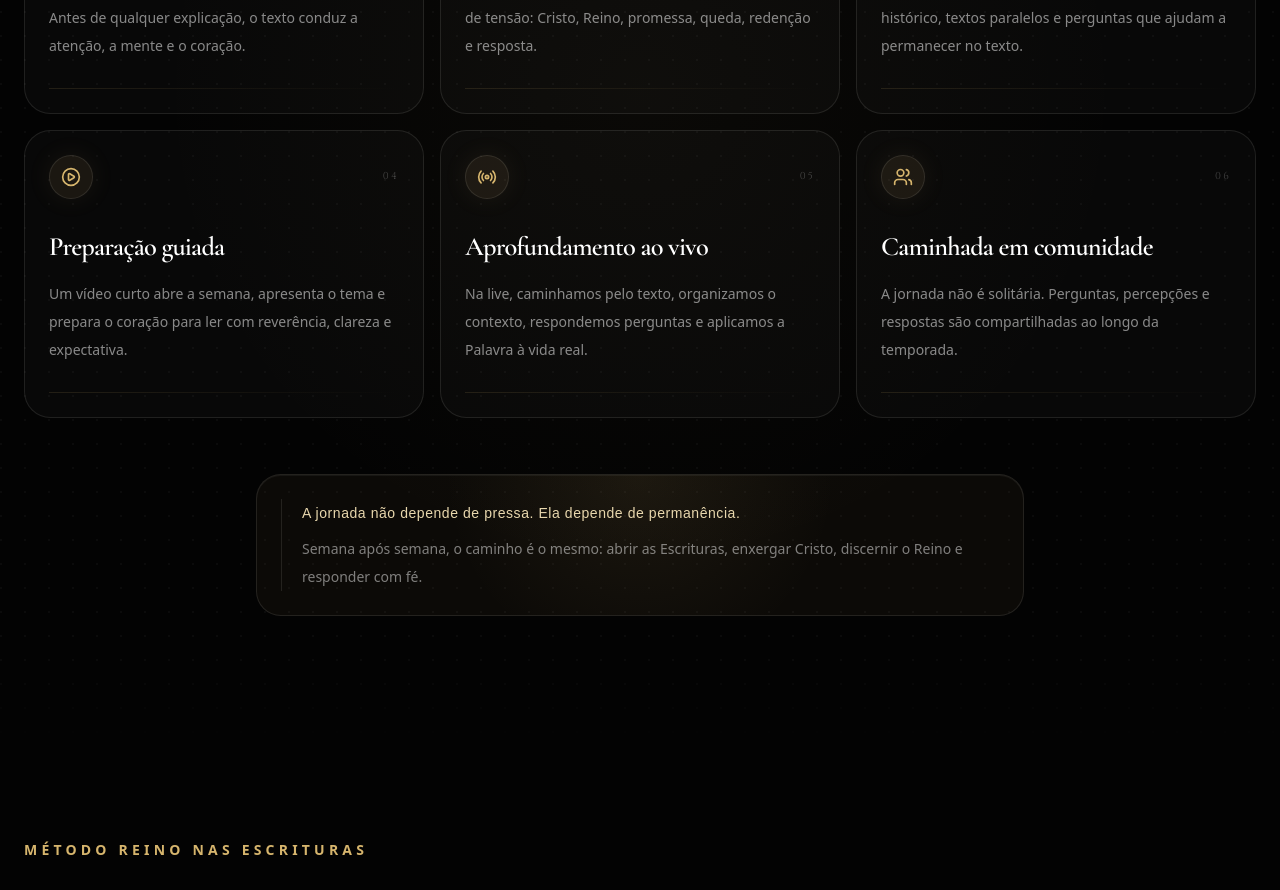
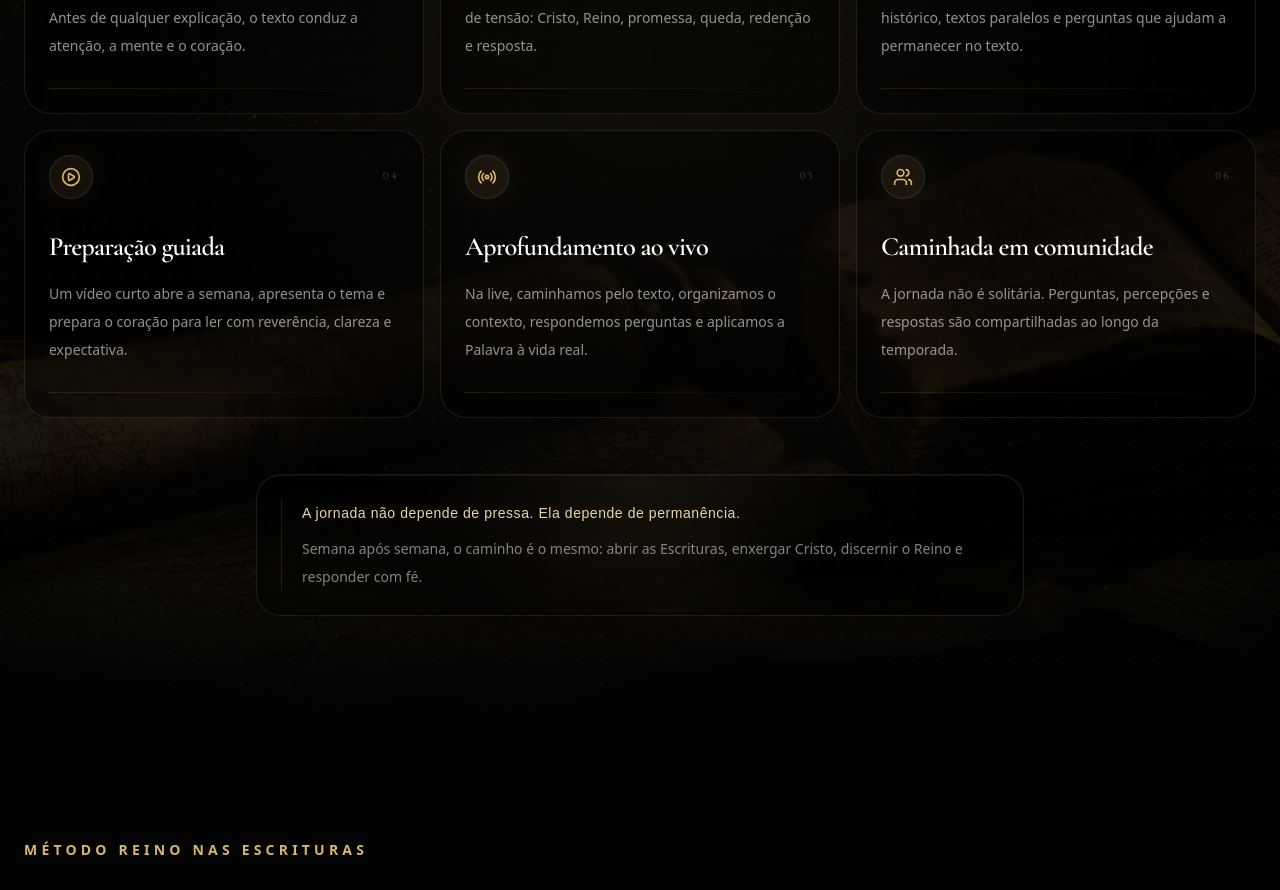
Before and after one commit to MarcoFranca/trazendooreino, a Next.js app: page / in a window 1280 px wide. Shown: the part 4160-5050 px from the top of the page. Built offline with nearby package versions, Linux system fonts and the light colour scheme; a web font is replaced by a local one.

Commit message:
background cinematografico

```diff
--- a/src/components/how-it-works-section.tsx
+++ b/src/components/how-it-works-section.tsx
@@ -47,24 +47,50 @@ export function HowItWorksSection() {
           id="como-funciona"
           className="relative overflow-hidden bg-[#030303] px-6 py-24 text-white md:py-32"
       >
+        {/* imagem no fundo da seção inteira */}
         <div
             aria-hidden
-            className="absolute inset-0 bg-[radial-gradient(circle_at_50%_0%,rgba(214,181,109,0.09),transparent_34%),radial-gradient(circle_at_50%_55%,rgba(214,181,109,0.035),transparent_48%)]"
+            className="absolute inset-0 bg-cover bg-center"
+            style={{
+              backgroundImage: "url('/images/study-table.png')",
+              backgroundPosition: "center top",
+            }}
         />
 
+        {/* camada escura para legibilidade */}
+        <div
+            aria-hidden
+            className="absolute inset-0 bg-[linear-gradient(to_bottom,rgba(3,3,3,0.20)_0%,rgba(3,3,3,0.30)_34%,rgba(3,3,3,0.72)_76%,#030303_100%)]"
+        />
+
+        {/* glow dourado */}
+        <div
+            aria-hidden
+            className="absolute inset-0 bg-[radial-gradient(circle_at_50%_8%,rgba(214,181,109,0.12),transparent_34%),radial-gradient(circle_at_50%_56%,rgba(214,181,109,0.045),transparent_48%)]"
+        />
+
+        {/* vinheta */}
+        <div
+            aria-hidden
+            className="absolute inset-0 bg-[radial-gradient(circle_at_center,transparent_20%,rgba(0,0,0,0.58)_82%,rgba(0,0,0,0.88)_100%)]"
+        />
+
+        {/* textura */}
         <div
             aria-hidden
             className="absolute inset-0 opacity-[0.032] [background-image:radial-gradient(circle_at_1px_1px,white_1px,transparent_0)] [background-size:24px_24px]"
         />
 
+        {/* linha superior */}
         <div
             aria-hidden
             className="absolute inset-x-0 top-0 h-px bg-gradient-to-r from-transparent via-[#d6b56d]/24 to-transparent"
         />
 
+        {/* fade inferior */}
         <div
             aria-hidden
-            className="absolute left-1/2 top-0 h-[26rem] w-[34rem] -translate-x-1/2 rounded-full bg-[#d6b56d]/7 blur-[140px]"
+            className="absolute inset-x-0 bottom-0 h-28 bg-gradient-to-t from-[#030303] to-transparent"
         />
 
         <div className="relative mx-auto max-w-7xl">
@@ -80,11 +106,11 @@ export function HowItWorksSection() {
             <h2 className="font-display mx-auto mt-5 max-w-3xl text-4xl font-semibold leading-tight tracking-[-0.04em] text-white md:text-5xl">
               Um ritmo simples.
               <span className="block bg-gradient-to-b from-[#fff7df] via-[#e9cf8c] to-[#a97935] bg-clip-text text-transparent">
-                            Uma formação profunda.
-                        </span>
+              Uma formação profunda.
+            </span>
             </h2>
 
-            <p className="mx-auto mt-6 max-w-2xl text-base leading-8 text-white/58">
+            <p className="mx-auto mt-6 max-w-2xl text-base leading-8 text-white/62">
               Cada temporada tem uma cadência clara: leitura, preparação,
               aprofundamento e resposta. Não para consumir conteúdo. Para
               permanecer diante da Palavra até que ela forme visão, convicção e
@@ -96,7 +122,7 @@ export function HowItWorksSection() {
             {steps.map(({ title, text, icon: Icon }, index) => (
                 <div
                     key={title}
-                    className="group relative min-h-[16rem] overflow-hidden rounded-[1.65rem] border border-[#d6b56d]/10 bg-white/[0.022] p-6 transition duration-500 hover:border-[#d6b56d]/24 hover:bg-[#d6b56d]/[0.04]"
+                    className="group relative min-h-[16rem] overflow-hidden rounded-[1.65rem] border border-[#d6b56d]/10 bg-black/38 p-6 backdrop-blur-[2px] transition duration-500 hover:border-[#d6b56d]/24 hover:bg-[#d6b56d]/[0.04]"
                 >
                   <div
                       aria-hidden
@@ -115,17 +141,15 @@ export function HowItWorksSection() {
                       </div>
 
                       <span className="sacred-inscription text-[10px] text-white/24">
-                                        {String(index + 1).padStart(2, "0")}
-                                    </span>
+                    {String(index + 1).padStart(2, "0")}
+                  </span>
                     </div>
 
                     <h3 className="font-display text-[1.65rem] font-semibold leading-tight tracking-[-0.03em] text-white">
                       {title}
                     </h3>
 
-                    <p className="mt-4 text-sm leading-7 text-white/52">
-                      {text}
-                    </p>
+                    <p className="mt-4 text-sm leading-7 text-white/56">{text}</p>
 
                     <div className="mt-7 h-px w-full bg-gradient-to-r from-[#d6b56d]/24 to-transparent opacity-55" />
                   </div>
@@ -134,7 +158,7 @@ export function HowItWorksSection() {
           </div>
 
           <div className="mx-auto mt-14 max-w-3xl">
-            <div className="relative overflow-hidden rounded-[1.55rem] border border-[#d6b56d]/14 bg-[#d6b56d]/[0.045] p-6 shadow-[inset_0_1px_0_rgba(255,255,255,0.05)]">
+            <div className="relative overflow-hidden rounded-[1.55rem] border border-[#d6b56d]/14 bg-black/42 p-6 shadow-[inset_0_1px_0_rgba(255,255,255,0.05)] backdrop-blur-[2px]">
               <div
                   aria-hidden
                   className="absolute inset-0 bg-[radial-gradient(circle_at_50%_0%,rgba(214,181,109,0.08),transparent_48%)]"
@@ -145,7 +169,7 @@ export function HowItWorksSection() {
                   A jornada não depende de pressa. Ela depende de permanência.
                 </p>
 
-                <p className="mt-2 text-sm leading-7 text-white/48">
+                <p className="mt-2 text-sm leading-7 text-white/50">
                   Semana após semana, o caminho é o mesmo: abrir as Escrituras,
                   enxergar Cristo, discernir o Reino e responder com fé.
                 </p>
@@ -153,11 +177,6 @@ export function HowItWorksSection() {
             </div>
           </div>
         </div>
-
-        <div
-            aria-hidden
-            className="absolute inset-x-0 bottom-0 h-24 bg-gradient-to-t from-[#030303] to-transparent"
-        />
       </section>
   );
 }
```
Also changed, not shown: public/images/study-table.png (added), src/components/method-section.tsx (indentation only).
